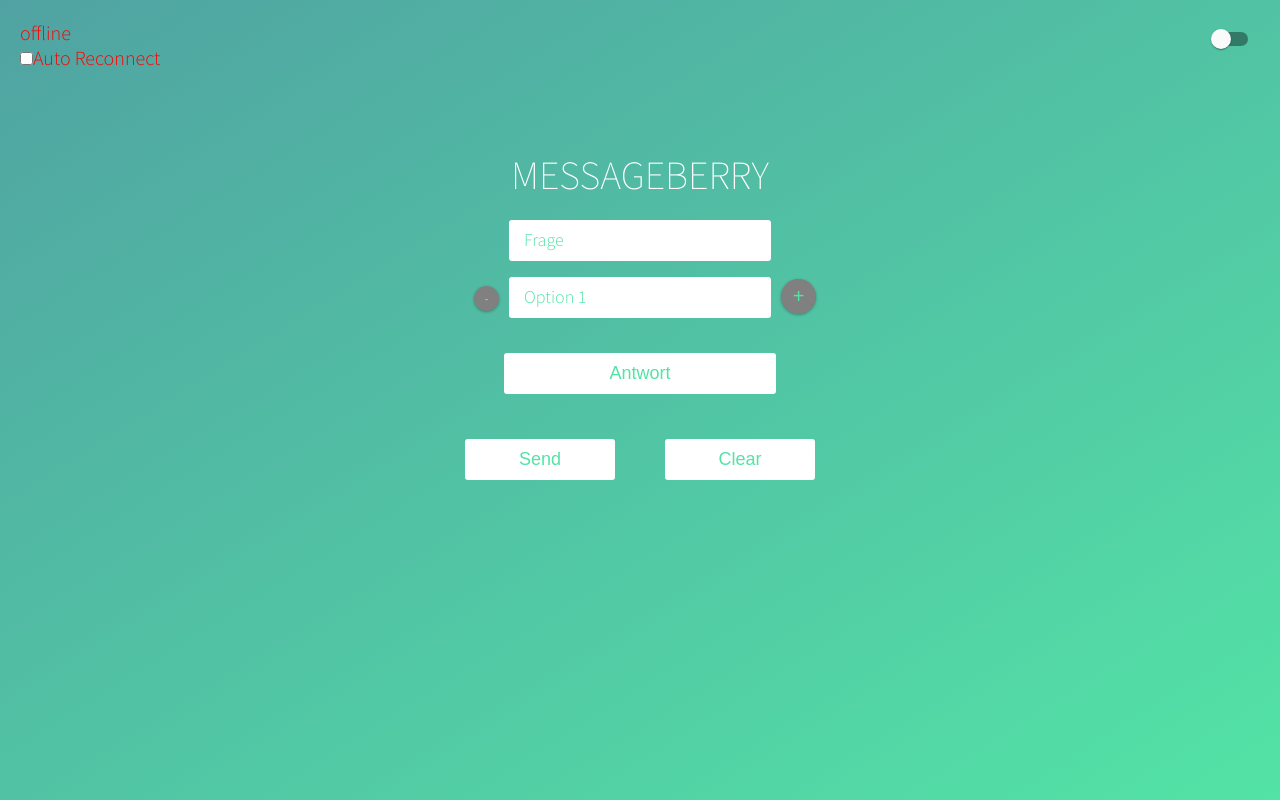
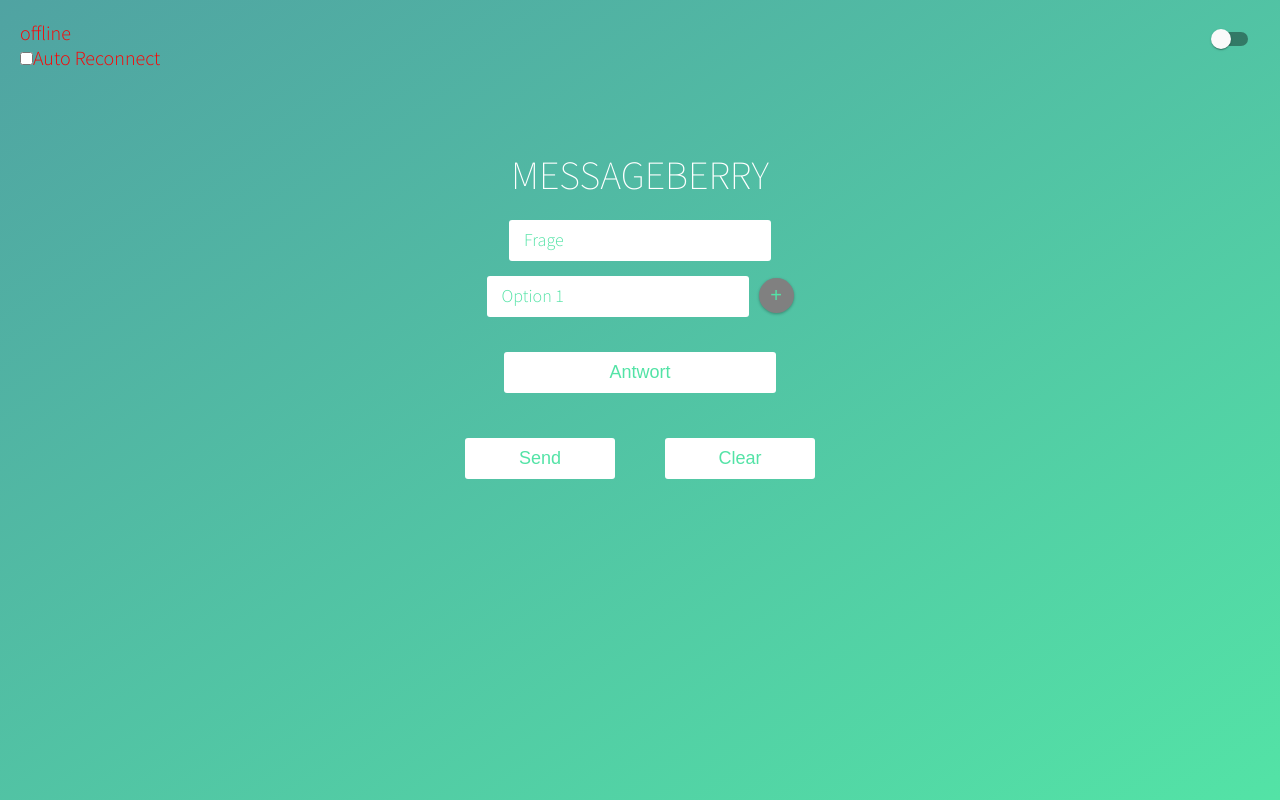
Before and after one commit to pquandt/msgberry, a React (Create React App) app in the folder frontend/: page / in a window 1280 px wide. Built offline with nearby package versions, Linux system fonts and the light colour scheme.

Commit message:
after pair programming

```diff
--- a/frontend/public/index.html
+++ b/frontend/public/index.html
@@ -1,20 +1,17 @@
 <!DOCTYPE html>
 <html lang="en">
+
 <head>
   <meta charset="utf-8" />
   <link rel="icon" href="%PUBLIC_URL%/favicon.ico" />
   <meta name="viewport" content="width=device-width, initial-scale=1" />
   <meta name="theme-color" content="#000000" />
-    <meta
-      name="description"
-      content="Web site created using create-react-app"
-    />
+  <meta name="description" content="Web site created using create-react-app" />
   <link rel="apple-touch-icon" href="%PUBLIC_URL%/logo192.png" />
   <!--
       manifest.json provides metadata used when your web app is installed on a
       user's mobile device or desktop. See https://developers.google.com/web/fundamentals/web-app-manifest/
     -->
-    <link rel="manifest" href="%PUBLIC_URL%/manifest.json" />
   <!--
       Notice the use of %PUBLIC_URL% in the tags above.
       It will be replaced with the URL of the `public` folder during the build.
@@ -26,6 +23,7 @@
     -->
   <title>Messageberry</title>
 </head>
+
 <body>
   <noscript>You need to enable JavaScript to run this app.</noscript>
   <div id="root"></div>
@@ -40,4 +38,5 @@
       To create a production bundle, use `npm run build` or `yarn build`.
     -->
 </body>
+
 </html>
--- a/frontend/src/main/Form.js
+++ b/frontend/src/main/Form.js
@@ -1,4 +1,5 @@
-import React, { useState } from "react";
+import React, { useEffect, useState } from "react";
+import OptionComponent from "./OptionComponent";
 
 
 
@@ -7,13 +8,11 @@ function Form() {
   const [questionField, setQuestionField] = useState("");
   const [data, setData] = useState({ oText: "Antwort" });
 
-  const [optionFields, setOptionFields] = useState("");
 
-  const [id, setId] = useState(1);
 
   const addData = (questionFields) => {
     setData({ oText: questionFields });
-    console.log(questionField, { optionFields });
+    console.log(questionField);
   };
 
   const handleSubmit = (e) => {
@@ -25,9 +24,66 @@ function Form() {
     e.preventDefault();
     setQuestionField("");
     setData({ oText: "Antwort" });
-    setOptionFields("");
-    setId(1);
   };
+
+
+
+
+  const addOptionComponent = () => {
+    console.log('adding a option component')
+    console.log(optionArray)
+
+
+    const oldOptionsArray = optionArray
+    oldOptionsArray.push(createOptionComponent(optionArray.length + 1))
+    setOptionArray(oldOptionsArray)
+  }
+
+
+
+  const removeOptionComponent = () => {
+    console.log('removing a option component')
+
+    const lastArray = optionArray
+
+    lastArray.pop()
+    setOptionArray(lastArray);
+
+
+  }
+
+
+
+  function createOptionComponent(componentId) {
+    return (
+      <OptionComponent key={componentId} id={componentId} addOptionComponent={addOptionComponent} removeOptionComponent={removeOptionComponent} />
+    )
+  }
+
+
+
+  const [optionArray, setOptionArray] = useState([createOptionComponent(1)]);
+  // const [optionCompCounterId, setOptionCompCounterId] = useState(optionArray.length);
+  /*
+    [
+      <OptionComponent id setId />
+      <OptionComponent id setId />
+      <OptionComponent id setId />
+      <OptionComponent id setId />
+    ]
+
+
+  */
+
+  // useEffect(() => {
+  //   setOptionArray((oldOptionArray) => {
+  //     return [...oldOptionArray, createOptionComponent(optionCompCounterId)]
+  //   })
+  // }, [optionCompCounterId])
+
+
+
+
 
   return (
     <form onSubmit={handleSubmit}>
@@ -41,29 +97,36 @@ function Form() {
           onChange={(e) => setQuestionField(e.target.value)}
         />
       </div>
+      {optionArray.map((singleOptionComponent) => singleOptionComponent)}
 
-      <div>
-        <button
-          className="minus noselect"
-          onClick={() => {
-            if (id > 1) setId(id - 1);
-          }}
-        >
-          -
-        </button>
 
-        <input
-          type="text"
-          className="Question noselect"
-          placeholder={"Option " + id}
-          value={optionFields}
-          onChange={(e) => setOptionFields(e.target.value)}
-        />
+      {/*
 
-        <button className="plus noselect" onClick={() => setId(id + 1)}>
-          +
-        </button>
-      </div>
+      optionArray
+      [
+        OptionComponent,
+        OptionComponent,
+        OptionComponent
+      ]
+
+      [
+        {
+          id: 1,
+          text: "",
+          first: false,
+          last: false
+        },{
+          id: 1,
+          text: "",
+          first: false,
+          last: false
+        }
+        ...
+      ]
+
+
+
+      */}
 
       <div>
         <input
--- /dev/null
+++ b/frontend/src/main/OptionComponent.js
@@ -0,0 +1,68 @@
+import React, { useEffect, useState } from 'react'
+
+export default function OptionComponent({ id, addOptionComponent, removeOptionComponent }) {
+
+  useEffect(() => {
+    // console.log(props)
+  }, [])
+
+  const [text, setText] = useState("");
+  return (
+    <div>
+      {
+        id === 1
+          ? null
+          : <button
+            className="minus noselect"
+            onClick={removeOptionComponent}
+          >
+            -
+    </button>
+      }
+
+
+
+
+
+      <input
+        type="text"
+        className="Question noselect"
+        placeholder={"Option " + id}
+        value={text}
+        onChange={(e) => setText(e.target.value)}
+      />
+
+      <button className="plus noselect" onClick={addOptionComponent}>
+        +
+      </button>
+
+    </div>
+  )
+}
+
+
+
+/*
+
+State
+text &&&
+id &&&
+first: boolean
+last: boolean
+
+
+
+[OptionComponents]
+
+
+{
+  1: {
+    component: OptionComponent
+  },
+  2: {
+    component: OptionComponent
+  }
+}
+
+
+*/
```
Also changed, not shown: frontend/src/main/name.js (added, +15 -0 lines). Lines whose indentation alone changed are shown as unchanged.
